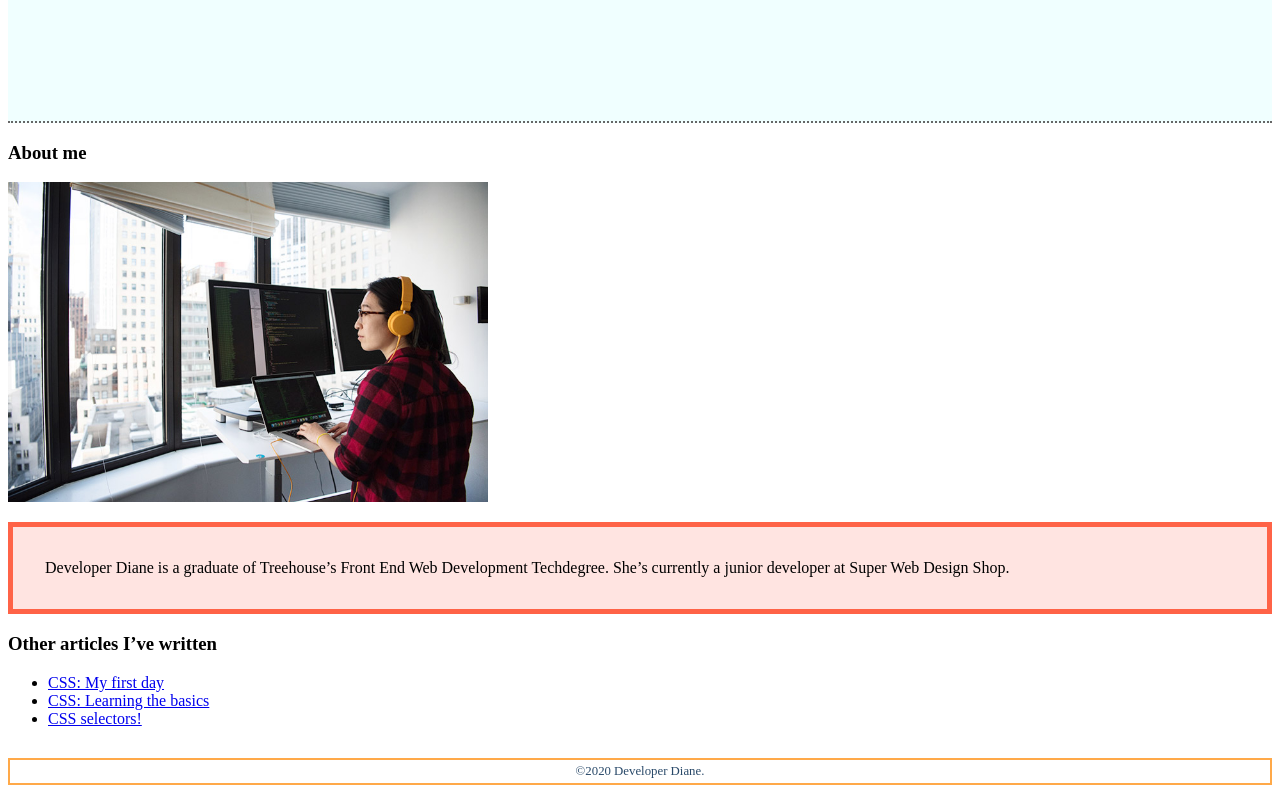
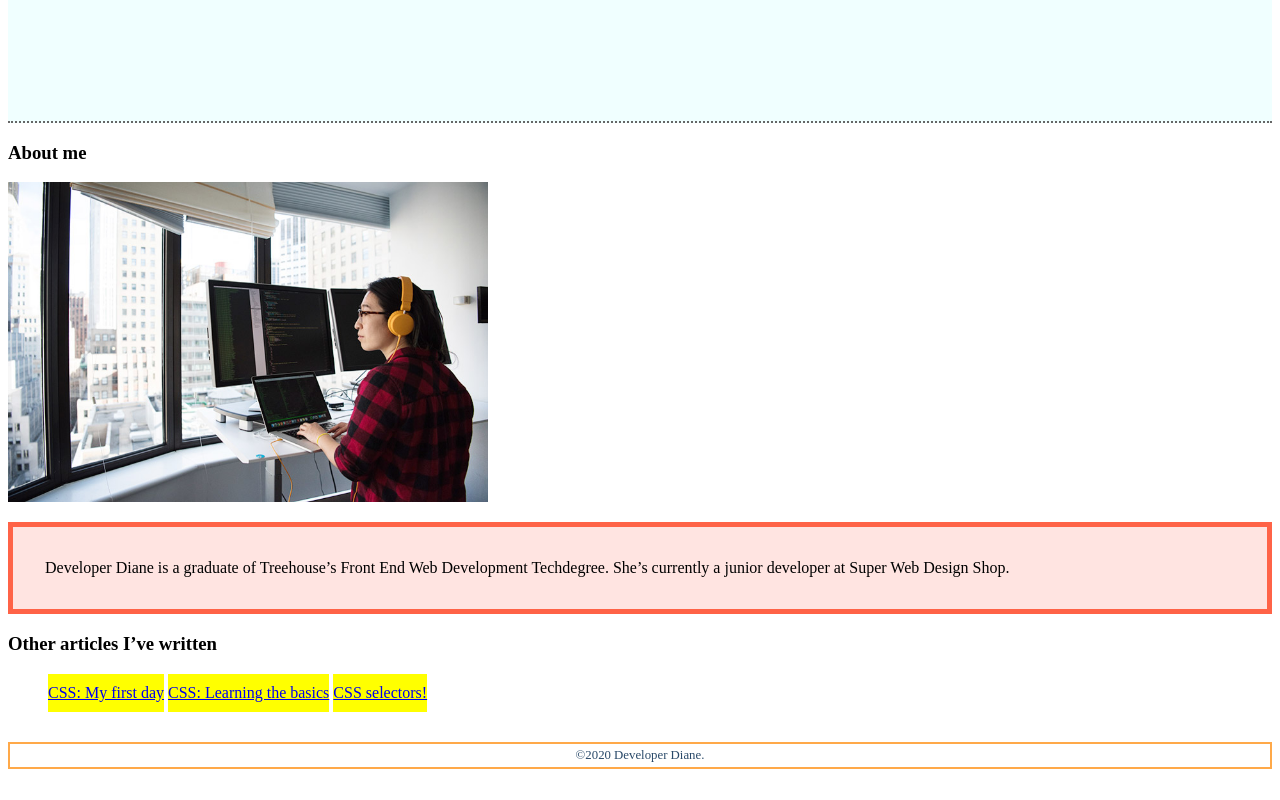
Before and after one commit to gerlinp/CSS-layouts, a plain HTML site: page index.html in a window 1280 px wide. Shown: the part 4097-4897 px from the top of the page. Drawn offline with Linux system fonts and the light colour scheme.

Commit message:
display  property

```diff
--- a/css/style.css
+++ b/css/style.css
@@ -18,6 +18,10 @@ section {
     border-bottom: 2px dotted #666;
     background-color: azure;
 }
+
+.hide {
+    display: none;
+}
 aside img{
     width: 100%;
     max-width: 480px;
@@ -37,3 +41,10 @@ footer {
     font-size: .8rem;
     text-align: center;
 }
+
+ul li {
+    display: inline-block;
+    width: 30;
+    padding: 10px 0;
+    background-color: yellow;
+}
```
